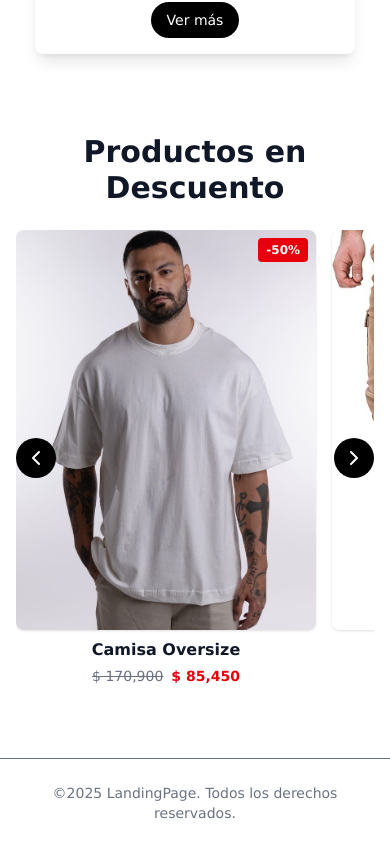
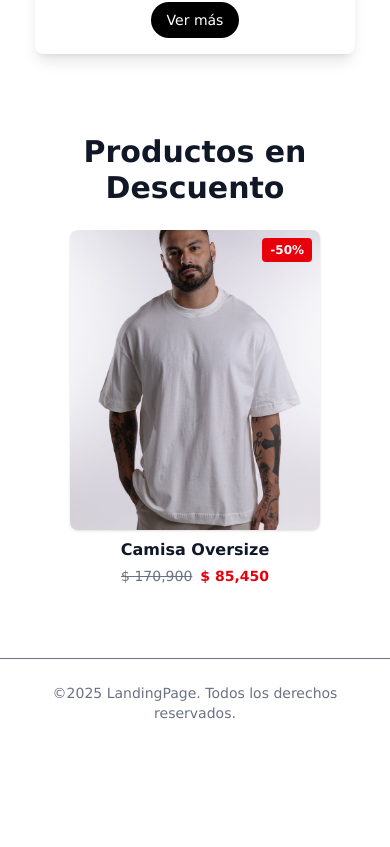
Before and after one commit to WilHazz/landing_page, a React (Vite) app: page / in a window 390 px wide. Shown: the part 7200-8047 px from the top of the page. After the commit the page ends 7947 px from the top, so only its background shows below. Built offline with nearby package versions, Linux system fonts and the light colour scheme.

Commit message:
Vamos agregar Botones solo para el modo mobile

```diff
--- a/package.json
+++ b/package.json
@@ -16,6 +16,7 @@
     "react-dom": "^19.0.0",
     "react-router-dom": "^7.6.0",
     "react-swipeable": "^7.0.2",
+    "tailwind-scrollbar-hide": "^4.0.0",
     "tailwindcss": "^4.1.4"
   },
   "devDependencies": {
--- a/src/components/Descuento.jsx
+++ b/src/components/Descuento.jsx
@@ -1,4 +1,4 @@
-import { useState } from "react";
+import { useState, useEffect } from "react";
 import { ChevronLeft, ChevronRight } from "lucide-react";
 import { useSwipeable } from "react-swipeable";
 
@@ -101,10 +101,31 @@ const productosDesc = [
   },
 ];
 
+// Hooks para visibilidad responsiva
+function useResponsiveCount() {
+  const [count, setCount] = useState(5);
+
+  useEffect(() => {
+    const handleResize = () => {
+      const width = window.innerWidth;
+      if (width < 640) setCount(1); //Mobile
+      else if (width <= 768) setCount(2); //tablet
+      else if (width < 1024) setCount(3); //laptop
+      else if (width < 1280) setCount(4); //desktop
+      else setCount(5); //desktop grande
+    };
+
+    handleResize();
+    window.addEventListener("resize", handleResize);
+    return () => window.removeEventListener("resize", handleResize);
+  }, []);
+
+  return count;
+}
+
 export default function Descuento({ darkMode }) {
+  const visibleCount = useResponsiveCount();
   const [startIndex, setStartIndex] = useState(0);
-
-  const visibleCount = 5;
 
   const handleNext = () => {
     if (startIndex + visibleCount >= productosDesc.length) {
@@ -152,24 +173,28 @@ export default function Descuento({ darkMode }) {
           {/* Botones de navegación */}
           <button
             onClick={handlePrev}
-            className="absolute left-0 top-1/2 -translate-y-1/2 bg-black text-white p-2 rounded-full z-10 hover:bg-amber-600"
+            className="hidden sm:block absolute left-0 top-1/2 -translate-y-1/2 bg-black text-white p-2 rounded-full z-10 hover:bg-amber-600"
           >
             <ChevronLeft className="cursor-pointer" />
           </button>
 
           <div
             {...swipeHandlers}
-            className="cursor-pointer flex overflow-hidden gap-4"
+            className={`cursor-pointer flex overflow-hidden gap-4 ${
+              visibleCount === 1 ? "justify-center" : " "
+            } `}
           >
-            {productosDesc.slice(startIndex, startIndex + 5).map((prod) => (
+            {productosDesc
+              .slice(startIndex, startIndex + visibleCount)
+              .map((prod) => (
                 <div
                   key={prod.id}
-                className="relative w-[300px] flex-shrink-0 group"
+                  className="relative w-[250px] sm:w-[300px] flex-shrink-0 group"
                 >
                   <img
                     src={prod.imagen}
                     alt={prod.nombre}
-                  className="w-full h-[400px] object-cover rounded-lg shadow"
+                    className="w-full h-[300px] sm:h-[400px] object-cover rounded-lg shadow"
                   />
                   <div className="absolute top-2 right-2 bg-red-600 text-white text-xs font-bold px-2 py-1 rounded">
                     -50%
@@ -219,6 +244,7 @@ export default function Descuento({ darkMode }) {
                         {prod.precioActual}
                       </span>
                     </div>
+                    {/* Botones para Estilo Mobile */}
                   </div>
                 </div>
               ))}
@@ -226,7 +252,7 @@ export default function Descuento({ darkMode }) {
 
           <button
             onClick={handleNext}
-            className="absolute right-0 top-1/2 -translate-y-1/2 bg-black text-white p-2 rounded-full z-10 hover:bg-amber-600"
+            className="hidden sm:block absolute right-0 top-1/2 -translate-y-1/2 bg-black text-white p-2 rounded-full z-10 hover:bg-amber-600"
           >
             <ChevronRight className="cursor-pointer" />
           </button>
--- a/src/index.css
+++ b/src/index.css
@@ -1,4 +1,7 @@
 @import "tailwindcss";
+/* @tailwind base;
+@tailwind components;
+@tailwind utilities; */
 
 html,
 body,
--- /dev/null
+++ b/tailwind.config.js
@@ -0,0 +1,11 @@
+/** @type {import('tailwindcss').Config} */
+module.exports = {
+  content: [
+    "./index.html",
+    "./src/**/*.{js,ts,jsx,tsx}",
+  ],
+  theme: {
+    extend: {},
+  },
+  plugins: [require("tailwind-scrollbar-hide")],
+};
```
Also changed, not shown: 1 other file (tests, documents, lock files or other folders). Lines whose indentation alone changed are shown as unchanged.
